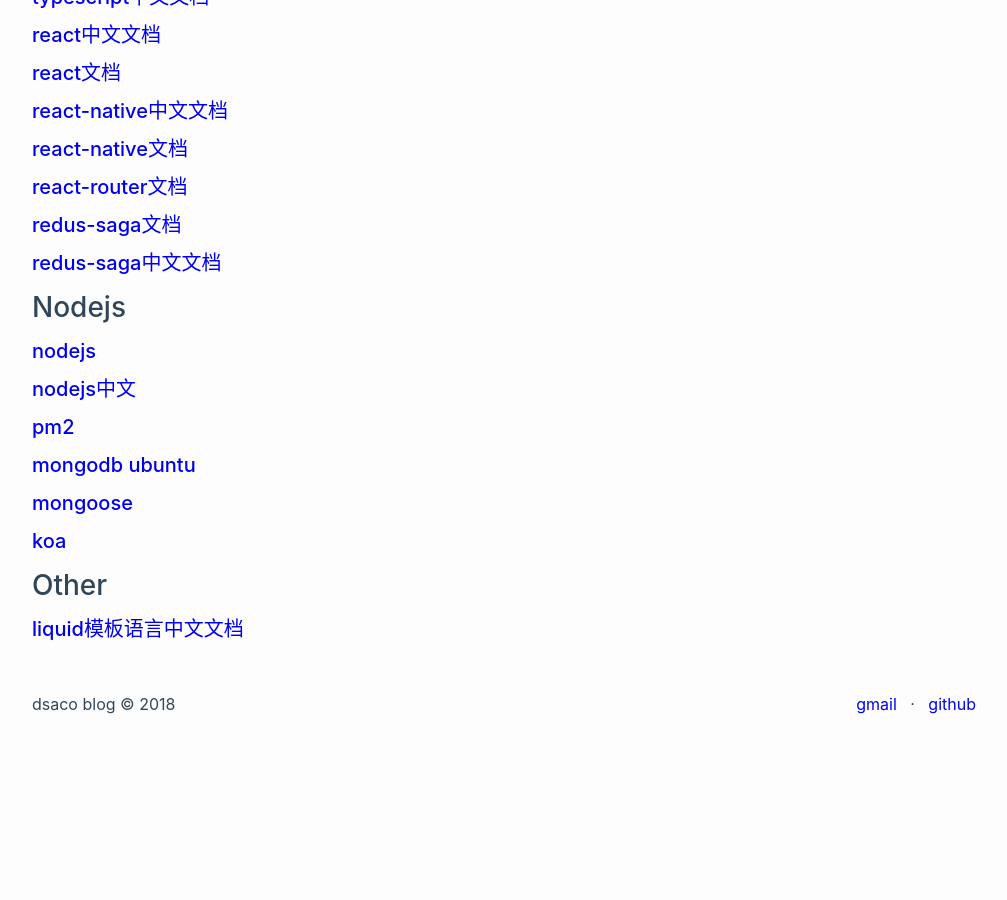
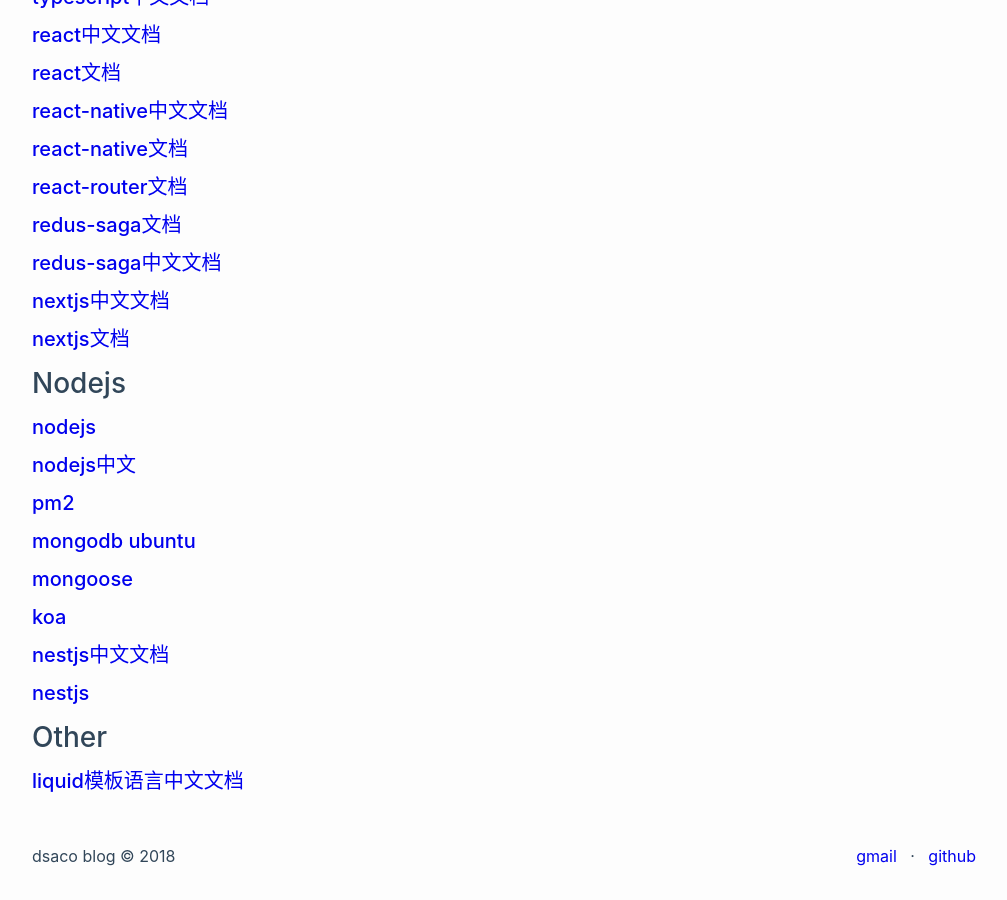
Before and after one commit to dsaco/dsaco.github.io-old, a Jekyll site: the page built from _posts/2018-07-26-useable-link.md, in a window 1280 px wide and 900 px high, scrolled down 704 px. Shown: the whole window, without its empty margins (136-1143 px from the left). Built offline with Jekyll 4.4.1, drawn with Linux system fonts in a browser that asks for light colours; before the commit the page ends 1452 px from its top, so only the background shows below that.

Commit message:
Update 2018-07-26-useable-link.md

```diff
--- a/_posts/2018-07-26-useable-link.md
+++ b/_posts/2018-07-26-useable-link.md
@@ -35,6 +35,10 @@ tags: api
 
 ##### [redus-saga中文文档](https://redux-saga-in-chinese.js.org/docs/api/index.html)
 
+##### [nextjs中文文档](https://nextjs.frontendx.cn/)
+
+##### [nextjs文档](https://nextjs.org/)
+
 ### Nodejs
 
 ##### [nodejs](https://nodejs.org/en/)
@@ -49,6 +53,10 @@ tags: api
 
 ##### [koa](https://koajs.com/)
 
+##### [nestjs中文文档](https://docs.nestjs.cn/)
+
+##### [nestjs](https://docs.nestjs.com/)
+
 ### Other
 
 ##### [liquid模板语言中文文档](https://liquid.bootcss.com/)
```
